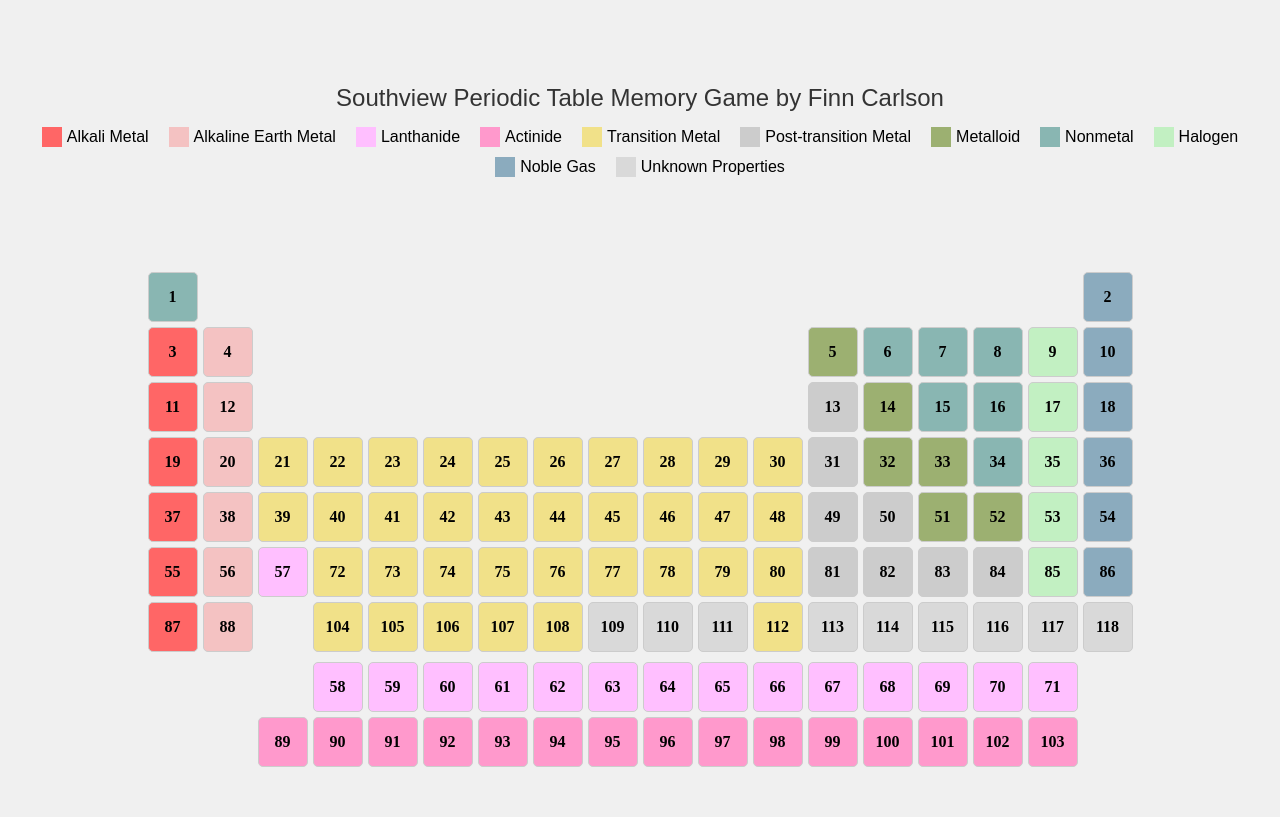
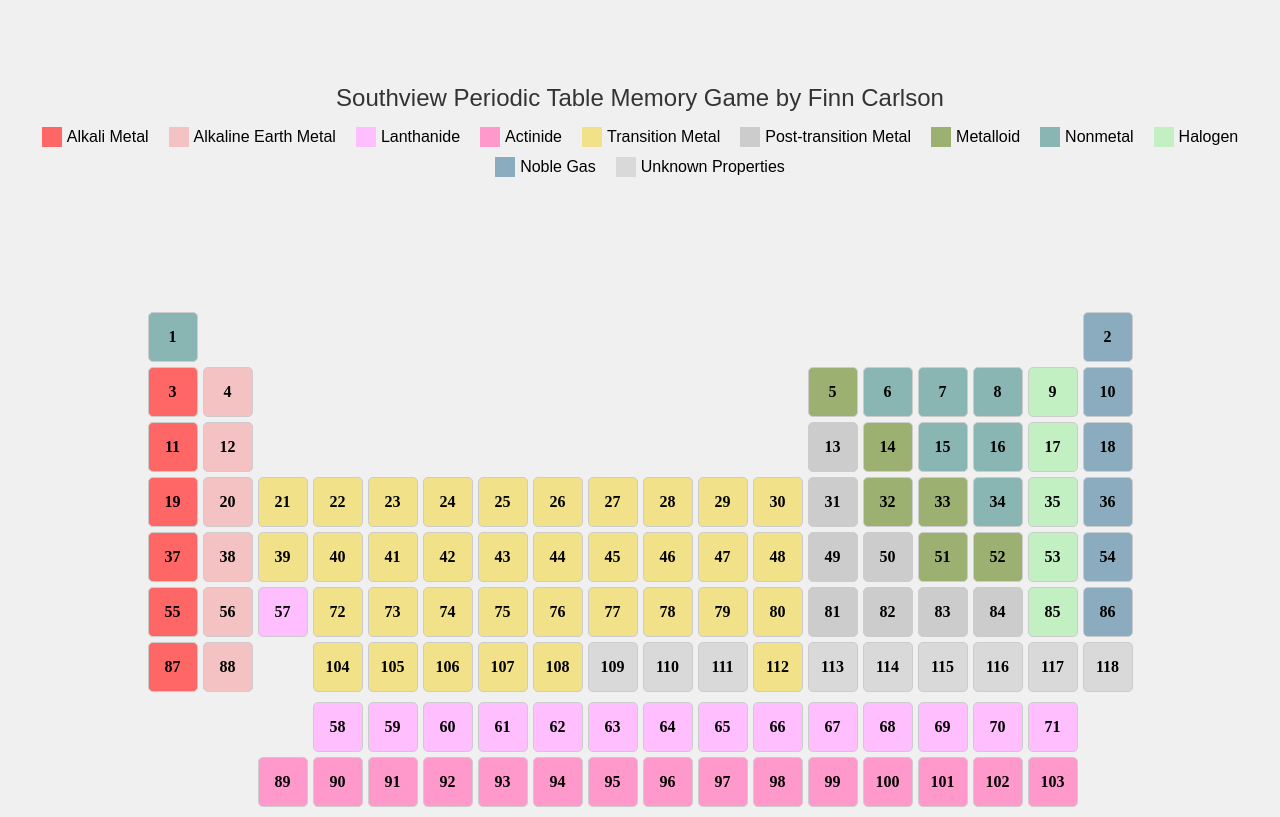
Before and after one commit to Domojc/PeriodicTableMatchGame, a plain HTML site: page index.html in a window 1280 px wide. Drawn offline with Linux system fonts and the light colour scheme.

Commit message:
Update styles.css

```diff
--- a/styles.css
+++ b/styles.css
@@ -12,7 +12,7 @@ body, html {
 .top-container {
     text-align: center;
     width: 100%;
-    padding: 60px 0; /* Increase padding to provide more space at the top */
+    padding: 100px 0; /* Increase padding to provide more space at the top */
 }
 
 .header {
```
